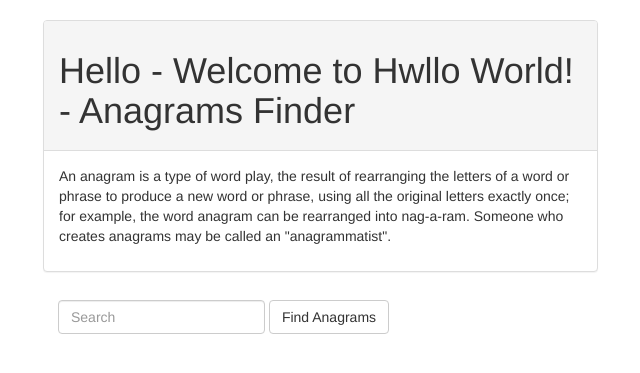
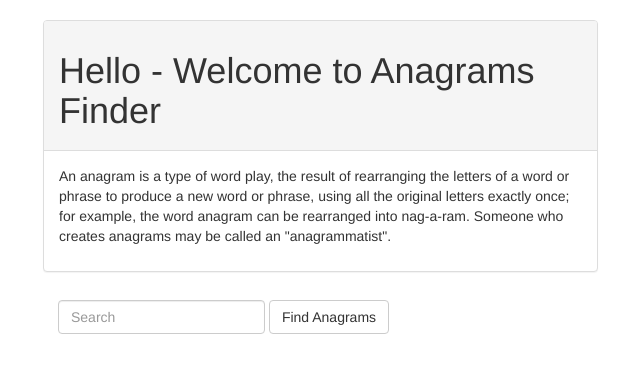
Before and after one commit to golden-eagle-it-technologies/anagrams, a Django app: page / in a window 1280 px wide. Shown: the top 373 px of the page, without its empty margins (27-667 px from the left). Run offline with Django 3.2, Linux system fonts and the light colour scheme; some libraries are stand-ins or nearby versions.

Commit message:
template fixture and deploy.sh changes

```diff
--- a/apps/anagrams/templates/anagrams.html
+++ b/apps/anagrams/templates/anagrams.html
@@ -43,7 +43,7 @@
 
 <div class="panel panel-default">
   <!-- Default panel contents -->
-  <div class="panel-heading"><h1>{% if word == "NONE" %}Hello - Welcome to {% endif %}Hwllo World! - Anagrams Finder</h1></div>
+  <div class="panel-heading"><h1>{% if word == "NONE" %}Hello - Welcome to {% else %} Another Hello {% endif %} Anagrams Finder</h1></div>
   <div class="panel-body">
     <p>An anagram is a type of word play, the result of rearranging the letters of a word or phrase to produce a new word or phrase, using all the original letters exactly once; for example, the word anagram can be rearranged into nag-a-ram. Someone who creates anagrams may be called an "anagrammatist".</p>
   </div>
```
Also changed, not shown: 1 other file.
